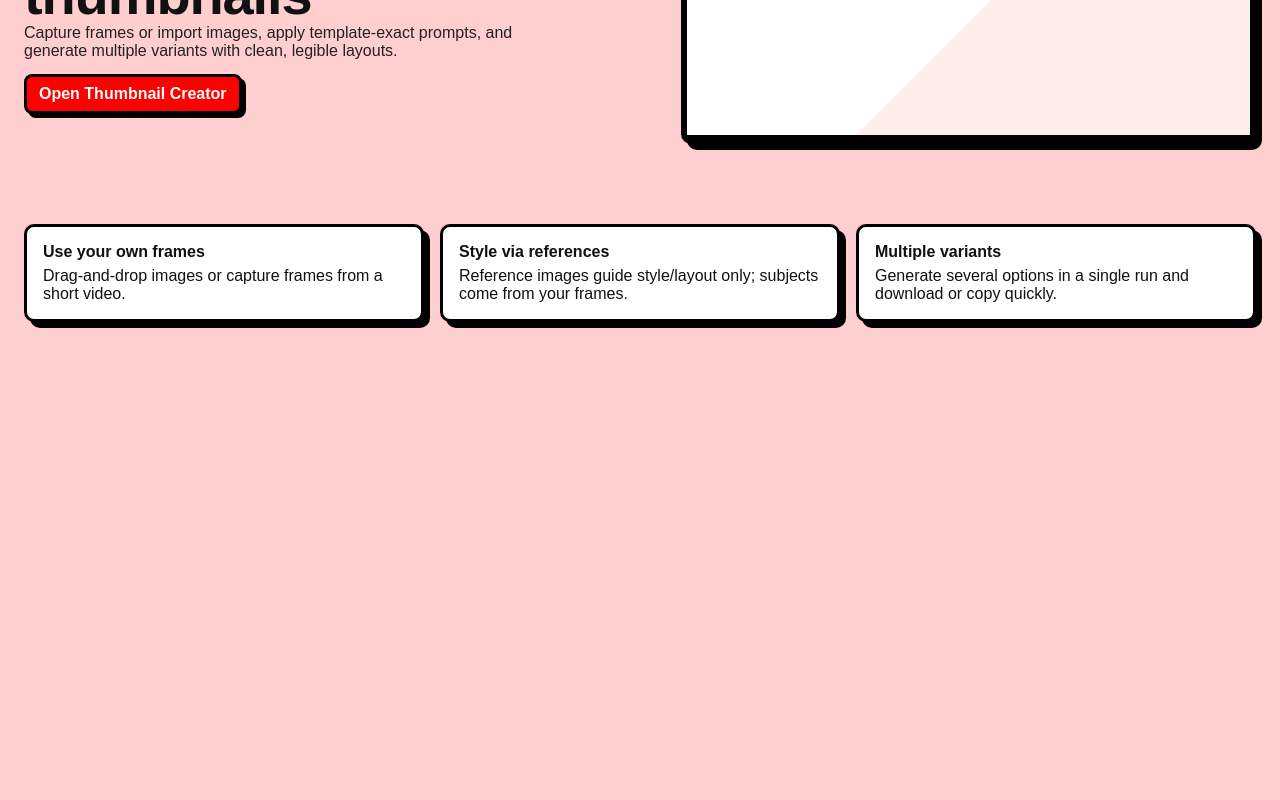
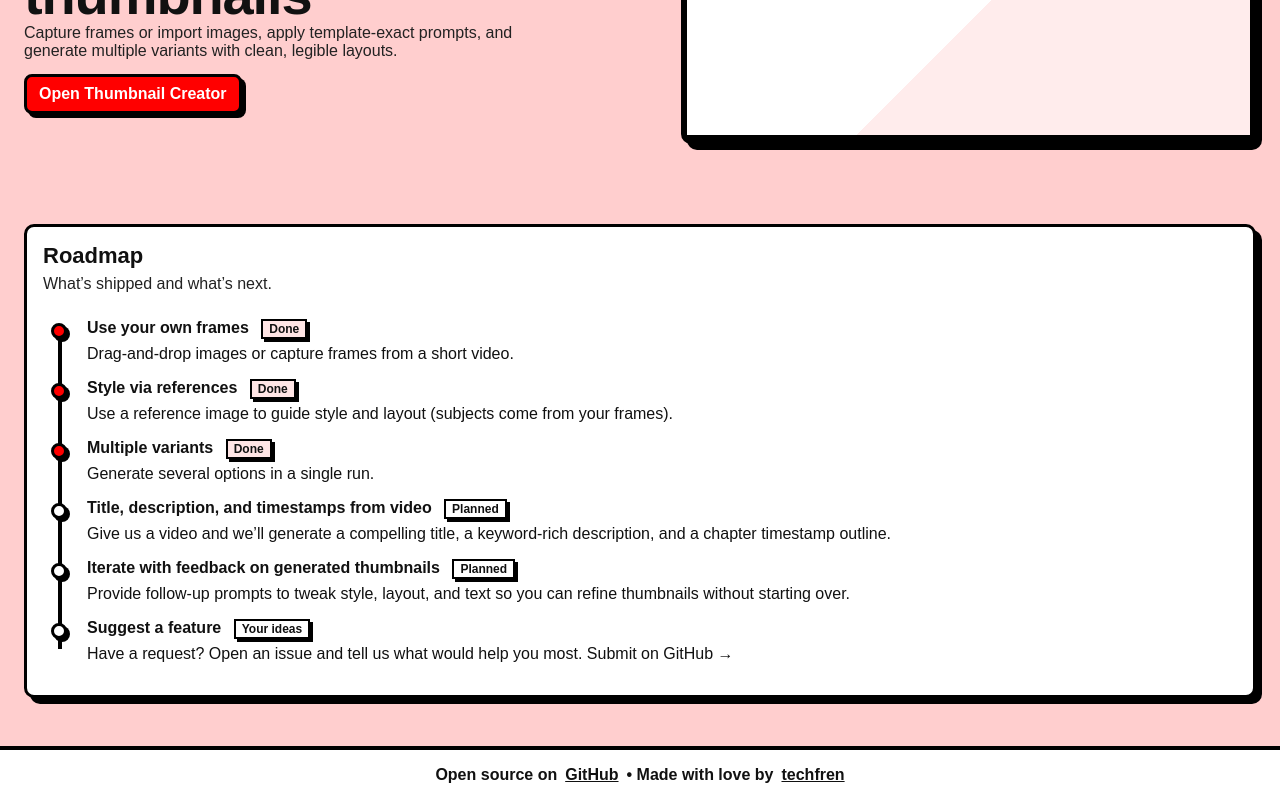
Before and after one commit to aj47/CreatorToolHub, a Next.js app: page / in a window 1280 px wide. Shown: the part 323-1123 px from the top of the page. Before the commit the page ends 800 px from the top, so only its background shows below. Built offline with nearby package versions, Linux system fonts and the light colour scheme; no server answers.

Commit message:
UI: add site-wide footer with OSS links; hide email in navbar; replace roadmap with neobrutalist timeline; remove extra feature cards; add suggestion link to GitHub Issues

```diff
--- a/app/globals.css
+++ b/app/globals.css
@@ -144,3 +144,36 @@ a {
 /* Features section */
 .nb-features { margin-top: 32px; display: grid; grid-template-columns: repeat(auto-fit, minmax(220px, 1fr)); gap: 16px; }
 .nb-feature-title { font-weight: 800; margin-bottom: 6px; }
+
+
+
+/* Footer */
+.nb-footer {
+  margin-top: 24px;
+  padding: 16px 18px;
+  border-top: 4px solid var(--nb-border);
+  background: var(--nb-card);
+  box-shadow: var(--nb-shadow);
+  display: flex;
+  flex-wrap: wrap;
+  gap: 8px;
+  align-items: center;
+  justify-content: center;
+  font-weight: 700;
+}
+.nb-footer a {
+  text-decoration: underline;
+}
+
+
+/* Timeline */
+.nb-timeline { list-style: none; margin: 0; padding: 8px 0; position: relative; }
+.nb-tl-item { position: relative; display: grid; grid-template-columns: 32px 1fr; gap: 12px; padding: 8px 0; }
+.nb-tl-item::before { content: ""; position: absolute; left: 15px; top: -8px; bottom: -8px; width: 4px; background: var(--nb-border); }
+.nb-tl-item:first-child::before { top: 14px; }
+.nb-tl-item:last-child::before { bottom: 22px; }
+.nb-tl-node { width: 16px; height: 16px; border: 3px solid var(--nb-border); background: #fff; box-shadow: 3px 3px 0 var(--nb-border); border-radius: 50%; margin: 4px auto 0; position: relative; z-index: 1; }
+.nb-tl--done .nb-tl-node { background: var(--nb-accent); }
+.nb-tl-content p { margin-top: 2px; }
+.nb-badge { display: inline-block; border: 2px solid var(--nb-border); background: #fff; padding: 1px 6px; font-weight: 800; box-shadow: 3px 3px 0 var(--nb-border); font-size: 12px; margin-left: 8px; }
+.nb-badge--done { background: #ffe5e5; }
--- a/app/layout.tsx
+++ b/app/layout.tsx
@@ -36,6 +36,12 @@ export default function RootLayout({
           <AuthButton />
         </header>
         {children}
+        <footer className="nb-footer">
+          <span>Open source on </span>
+          <a href="https://github.com/aj47/CreatorToolHub" target="_blank" rel="noopener noreferrer">GitHub</a>
+          <span> • Made with love by </span>
+          <a href="https://techfren.net" target="_blank" rel="noopener noreferrer">techfren</a>
+        </footer>
       </body>
     </html>
   );
--- a/app/page.tsx
+++ b/app/page.tsx
@@ -12,26 +12,65 @@ export default function Home() {
           </div>
           <div className="nb-card nb-hero-preview">
             <div className="nb-thumb-demo">
-              <span>16:9 demo • heavy borders • red accent</span>
+              <span>A demo will go here once i make it :)</span>
             </div>
           </div>
         </div>
       </section>
 
-      <section id="features" className="nb-features">
-        <div className="nb-card">
-          <div className="nb-feature-title">Use your own frames</div>
-          <p>Drag-and-drop images or capture frames from a short video.</p>
-        </div>
-        <div className="nb-card">
-          <div className="nb-feature-title">Style via references</div>
-          <p>Reference images guide style/layout only; subjects come from your frames.</p>
-        </div>
-        <div className="nb-card">
-          <div className="nb-feature-title">Multiple variants</div>
-          <p>Generate several options in a single run and download or copy quickly.</p>
+
+      {/* Roadmap (timeline) */}
+      <section id="roadmap" className="nb-features" aria-labelledby="roadmap-title">
+        <div className="nb-card" style={{ gridColumn: "1 / -1" }}>
+          <div id="roadmap-title" className="nb-feature-title" style={{ fontSize: 22 }}>Roadmap</div>
+          <p className="nb-muted" style={{ marginTop: 4 }}>What’s shipped and what’s next.</p>
+          <ol className="nb-timeline" style={{ marginTop: 10 }}>
+            <li className="nb-tl-item nb-tl--done">
+              <div className="nb-tl-node" />
+              <div className="nb-tl-content">
+                <div className="nb-feature-title">Use your own frames <span className="nb-badge nb-badge--done">Done</span></div>
+                <p>Drag-and-drop images or capture frames from a short video.</p>
+              </div>
+            </li>
+            <li className="nb-tl-item nb-tl--done">
+              <div className="nb-tl-node" />
+              <div className="nb-tl-content">
+                <div className="nb-feature-title">Style via references <span className="nb-badge nb-badge--done">Done</span></div>
+                <p>Use a reference image to guide style and layout (subjects come from your frames).</p>
+              </div>
+            </li>
+            <li className="nb-tl-item nb-tl--done">
+              <div className="nb-tl-node" />
+              <div className="nb-tl-content">
+                <div className="nb-feature-title">Multiple variants <span className="nb-badge nb-badge--done">Done</span></div>
+                <p>Generate several options in a single run.</p>
+              </div>
+            </li>
+            <li className="nb-tl-item">
+              <div className="nb-tl-node" />
+              <div className="nb-tl-content">
+                <div className="nb-feature-title">Title, description, and timestamps from video <span className="nb-badge">Planned</span></div>
+                <p>Give us a video and we’ll generate a compelling title, a keyword-rich description, and a chapter timestamp outline.</p>
+              </div>
+            </li>
+            <li className="nb-tl-item">
+              <div className="nb-tl-node" />
+              <div className="nb-tl-content">
+                <div className="nb-feature-title">Iterate with feedback on generated thumbnails <span className="nb-badge">Planned</span></div>
+                <p>Provide follow-up prompts to tweak style, layout, and text so you can refine thumbnails without starting over.</p>
+              </div>
+            </li>
+            <li className="nb-tl-item">
+              <div className="nb-tl-node" />
+              <div className="nb-tl-content">
+                <div className="nb-feature-title">Suggest a feature <span className="nb-badge">Your ideas</span></div>
+                <p>Have a request? Open an issue and tell us what would help you most. <a href="https://github.com/aj47/CreatorToolHub/issues" target="_blank" rel="noopener noreferrer">Submit on GitHub →</a></p>
+              </div>
+            </li>
+          </ol>
         </div>
       </section>
+
     </main>
   );
 }
--- a/components/AuthButton.tsx
+++ b/components/AuthButton.tsx
@@ -54,7 +54,6 @@ export default function AuthButton() {
     <div style={{ marginLeft: "auto", display: "flex", gap: 8, alignItems: "center" }}>
       {user ? (
         <>
-          <span style={{ fontSize: 12, color: "#333" }}>{user.email}</span>
           <button onClick={signOut} className="nb-btn">Sign out</button>
         </>
       ) : (
```
